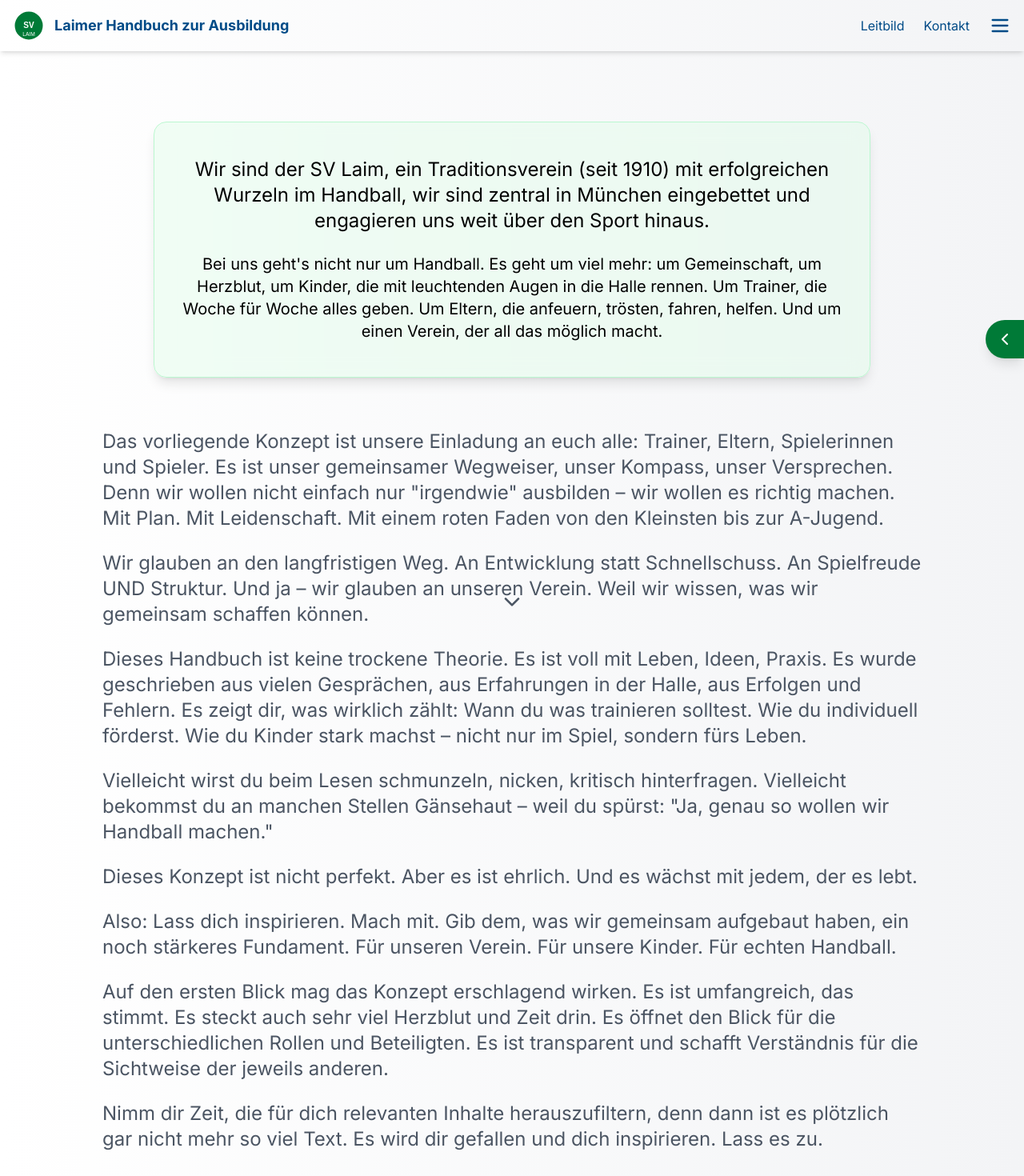
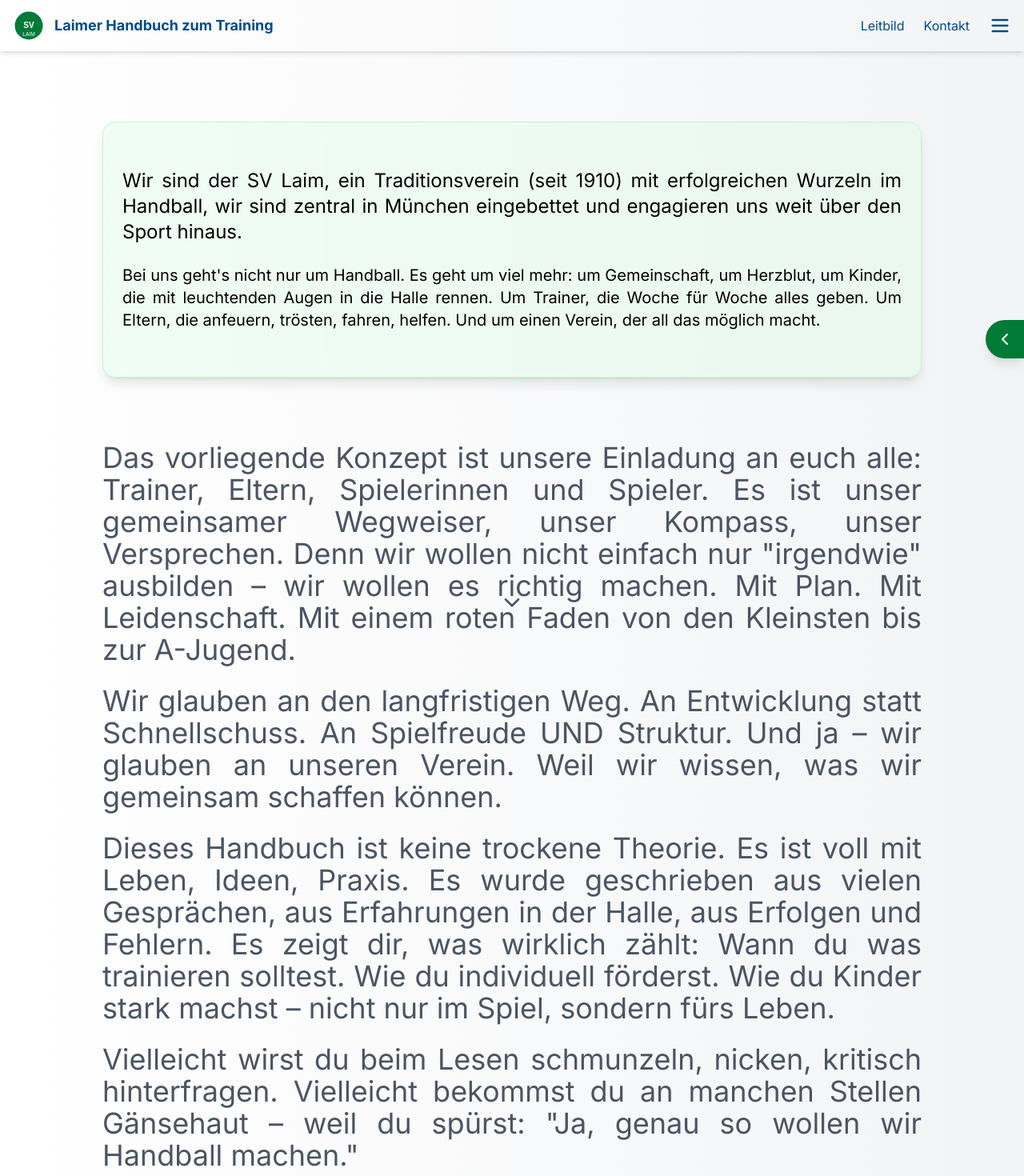
Before and after one commit to OGCoach23/Handbuch-Ausbildung, a React (Vite) app: page / in a window 1280 px wide. Shown: the top 1470 px of the page at 80% size. Built offline with nearby package versions, Linux system fonts and the light colour scheme.

Commit message:
Home-Seite optimiert: Blocksatz, gleiche Box-Breiten, 20 Zeilen Abstand, Schriftgröße verdoppelt und Header von 'AUSBILDUNG' zu 'TRAINING' geändert

```diff
--- a/src/layout/Navbar.jsx
+++ b/src/layout/Navbar.jsx
@@ -59,7 +59,7 @@
               <div className="flex items-center space-x-3">
                 <img src={logo} alt="Vereinslogo" className="h-10 w-10" />
                 <span className="text-[#004b87] font-bold text-lg">
-                  Laimer Handbuch zur Ausbildung
+                  Laimer Handbuch zum Training
                 </span>
               </div>
 
--- a/src/pages/Home.jsx
+++ b/src/pages/Home.jsx
@@ -103,12 +103,12 @@
         whileInView={{ opacity: 1, y: 0 }}
         viewport={{ once: true }}
         transition={{ duration: 0.6 }}
-        className="bg-green-100/40 backdrop-blur-md border border-green-200 p-6 rounded-2xl shadow-lg max-w-4xl mx-auto mt-32 flex flex-col items-center justify-center min-h-[40vh]"
+        className="bg-green-100/40 backdrop-blur-md border border-green-200 p-6 rounded-2xl shadow-lg max-w-5xl mx-auto mt-32 flex flex-col items-center justify-center min-h-[40vh]"
       >
-        <p className="text-2xl text-center">
+        <p className="text-2xl text-center text-justify">
           Wir sind der SV Laim, ein Traditionsverein (seit 1910) mit erfolgreichen Wurzeln im Handball, wir sind zentral in München eingebettet und engagieren uns weit über den Sport hinaus.
         </p>
-        <p className="mt-6 text-xl text-center">
+        <p className="mt-6 text-xl text-center text-justify">
           Bei uns geht's nicht nur um Handball. Es geht um viel mehr: um Gemeinschaft, um Herzblut, um Kinder, die mit leuchtenden Augen in die Halle rennen. Um Trainer, die Woche für Woche alles geben. Um Eltern, die anfeuern, trösten, fahren, helfen. Und um einen Verein, der all das möglich macht.
         </p>
       </motion.div>
@@ -119,30 +119,30 @@
         whileInView={{ opacity: 1, y: 0 }}
         viewport={{ once: false }}
         transition={{ duration: 0.6 }}
-        className={`mt-16 max-w-5xl mx-auto space-y-6 ${textColor} transition-colors duration-500`}
+        className={`mt-20 max-w-5xl mx-auto space-y-6 ${textColor} transition-colors duration-500`}
       >
-        <p className="text-2xl">
+        <p className="text-4xl text-justify">
           Das vorliegende Konzept ist unsere Einladung an euch alle: Trainer, Eltern, Spielerinnen und Spieler. Es ist unser gemeinsamer Wegweiser, unser Kompass, unser Versprechen. Denn wir wollen nicht einfach nur "irgendwie" ausbilden – wir wollen es richtig machen. Mit Plan. Mit Leidenschaft. Mit einem roten Faden von den Kleinsten bis zur A-Jugend.
         </p>
-        <p className="text-2xl">
+        <p className="text-4xl text-justify">
           Wir glauben an den langfristigen Weg. An Entwicklung statt Schnellschuss. An Spielfreude UND Struktur. Und ja – wir glauben an unseren Verein. Weil wir wissen, was wir gemeinsam schaffen können.
         </p>
-        <p className="text-2xl">
+        <p className="text-4xl text-justify">
           Dieses Handbuch ist keine trockene Theorie. Es ist voll mit Leben, Ideen, Praxis. Es wurde geschrieben aus vielen Gesprächen, aus Erfahrungen in der Halle, aus Erfolgen und Fehlern. Es zeigt dir, was wirklich zählt: Wann du was trainieren solltest. Wie du individuell förderst. Wie du Kinder stark machst – nicht nur im Spiel, sondern fürs Leben.
         </p>
-        <p className="text-2xl">
+        <p className="text-4xl text-justify">
           Vielleicht wirst du beim Lesen schmunzeln, nicken, kritisch hinterfragen. Vielleicht bekommst du an manchen Stellen Gänsehaut – weil du spürst: "Ja, genau so wollen wir Handball machen."
         </p>
-        <p className="text-2xl">
+        <p className="text-4xl text-justify">
           Dieses Konzept ist nicht perfekt. Aber es ist ehrlich. Und es wächst mit jedem, der es lebt.
         </p>
-        <p className="text-2xl">
+        <p className="text-4xl text-justify">
           Also: Lass dich inspirieren. Mach mit. Gib dem, was wir gemeinsam aufgebaut haben, ein noch stärkeres Fundament. Für unseren Verein. Für unsere Kinder. Für echten Handball.
         </p>
-        <p className="text-2xl">
+        <p className="text-4xl text-justify">
           Auf den ersten Blick mag das Konzept erschlagend wirken. Es ist umfangreich, das stimmt. Es steckt auch sehr viel Herzblut und Zeit drin. Es öffnet den Blick für die unterschiedlichen Rollen und Beteiligten. Es ist transparent und schafft Verständnis für die Sichtweise der jeweils anderen.
         </p>
-        <p className="text-2xl">
+        <p className="text-4xl text-justify">
           Nimm dir Zeit, die für dich relevanten Inhalte herauszufiltern, denn dann ist es plötzlich gar nicht mehr so viel Text. Es wird dir gefallen und dich inspirieren. Lass es zu.
         </p>
       </motion.div>
@@ -153,7 +153,7 @@
         whileInView={{ opacity: 1, y: 0 }}
         viewport={{ once: true }}
         transition={{ duration: 0.6 }}
-        className="bg-green-100/40 backdrop-blur-md border border-green-200 p-6 rounded-2xl shadow-lg max-w-4xl mx-auto mt-16 mb-20"
+        className="bg-green-100/40 backdrop-blur-md border border-green-200 p-6 rounded-2xl shadow-lg max-w-5xl mx-auto mt-20 mb-20"
       >
         <h2 className="text-2xl font-bold mb-4">Gesamtfazit</h2>
         <p className="mb-6 text-xl">Dieses Konzept ist ehrlich. Es wächst mit jedem, der es lebt.</p>
```
